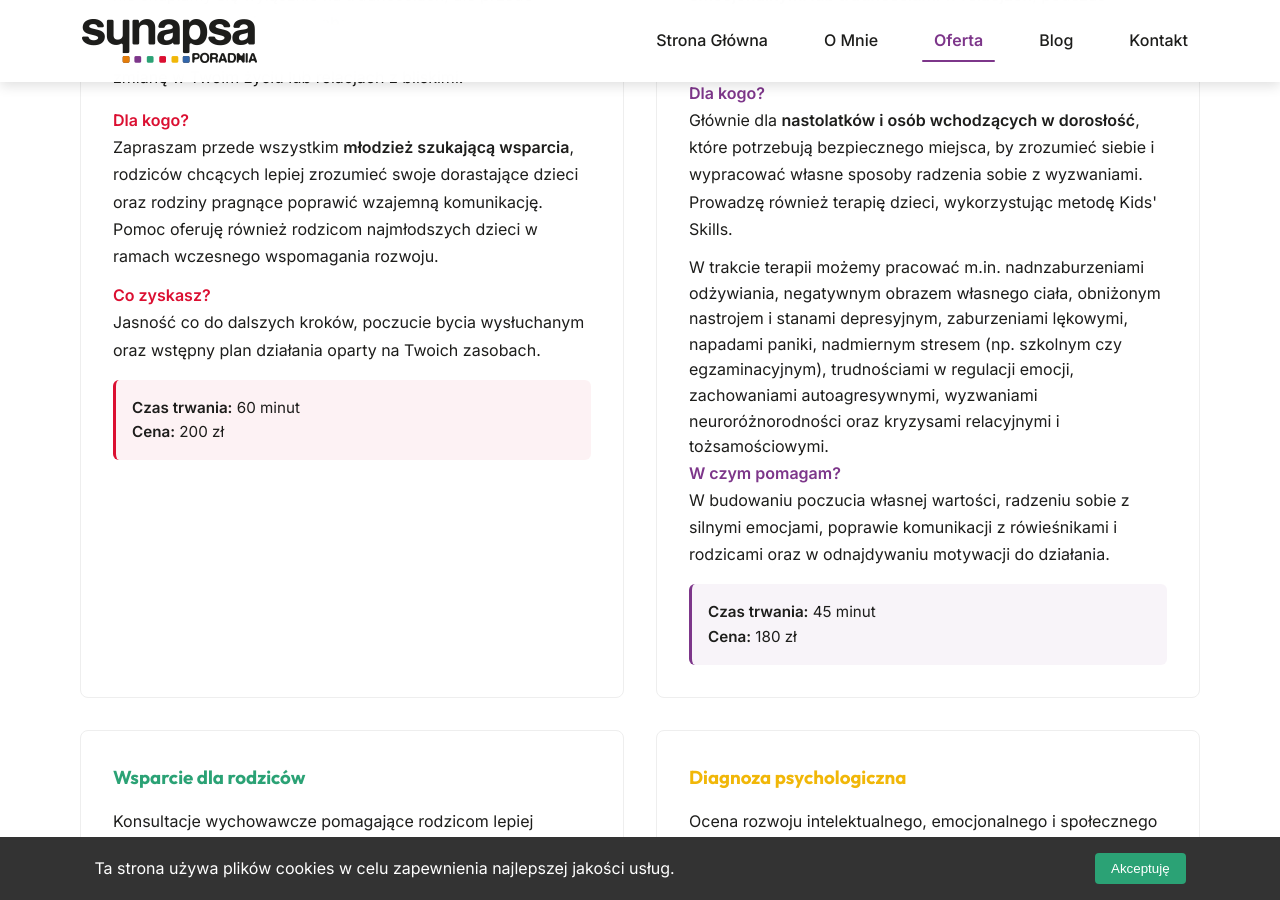
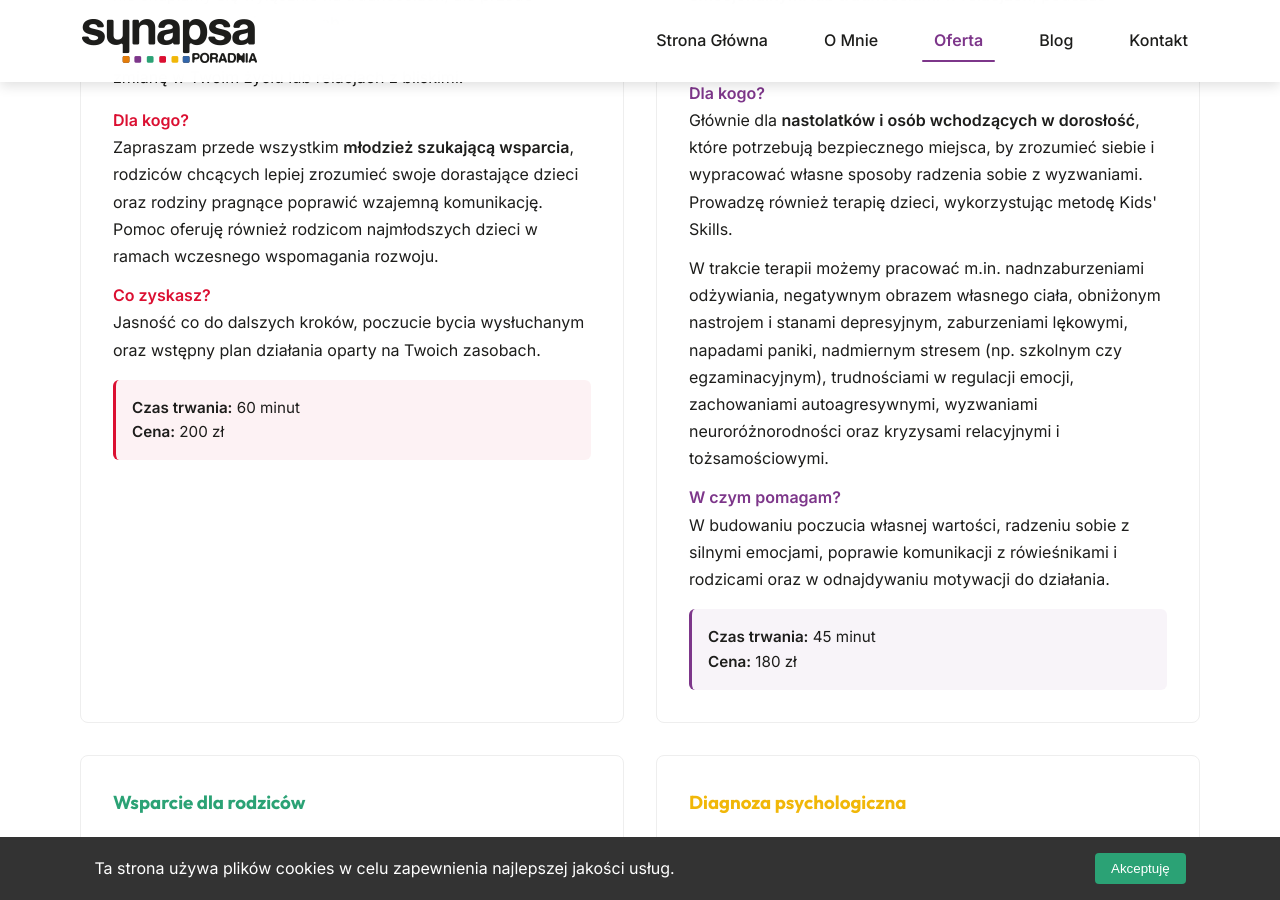
Before and after one commit to str0k3/nowa-poradnia-synapsa.pl, a Jekyll site: the page built from oferta.md, in a window 1280 px wide and 900 px high, scrolled down 651 px. Built offline with Jekyll 4.4.1, drawn with Linux system fonts in a browser that asks for light colours.

Commit message:
Adjust paragraph spacing and line height in oferta.md

```diff
--- a/oferta.md
+++ b/oferta.md
@@ -57,7 +57,8 @@
                     Głównie dla <strong>nastolatków i osób wchodzących w dorosłość</strong>, które potrzebują bezpiecznego miejsca, by zrozumieć siebie i wypracować własne sposoby radzenia sobie z wyzwaniami. Prowadzę również terapię dzieci, wykorzystując metodę Kids' Skills.
                 </p>
 
-                <p> W trakcie terapii możemy pracować m.in. nadnzaburzeniami odżywiania, negatywnym obrazem własnego ciała, obniżonym nastrojem i stanami depresyjnym, zaburzeniami lękowymi, napadami paniki, nadmiernym stresem (np. szkolnym czy egzaminacyjnym), trudnościami w regulacji emocji, zachowaniami autoagresywnymi, wyzwaniami neuroróżnorodności oraz kryzysami relacyjnymi i tożsamościowymi.
+                <p style="margin-bottom: 0.75rem; line-height: 1.7;">
+                W trakcie terapii możemy pracować m.in. nadnzaburzeniami odżywiania, negatywnym obrazem własnego ciała, obniżonym nastrojem i stanami depresyjnym, zaburzeniami lękowymi, napadami paniki, nadmiernym stresem (np. szkolnym czy egzaminacyjnym), trudnościami w regulacji emocji, zachowaniami autoagresywnymi, wyzwaniami neuroróżnorodności oraz kryzysami relacyjnymi i tożsamościowymi.
                 </p>
 
                 <p style="margin-bottom: 1rem; line-height: 1.7;">
```
